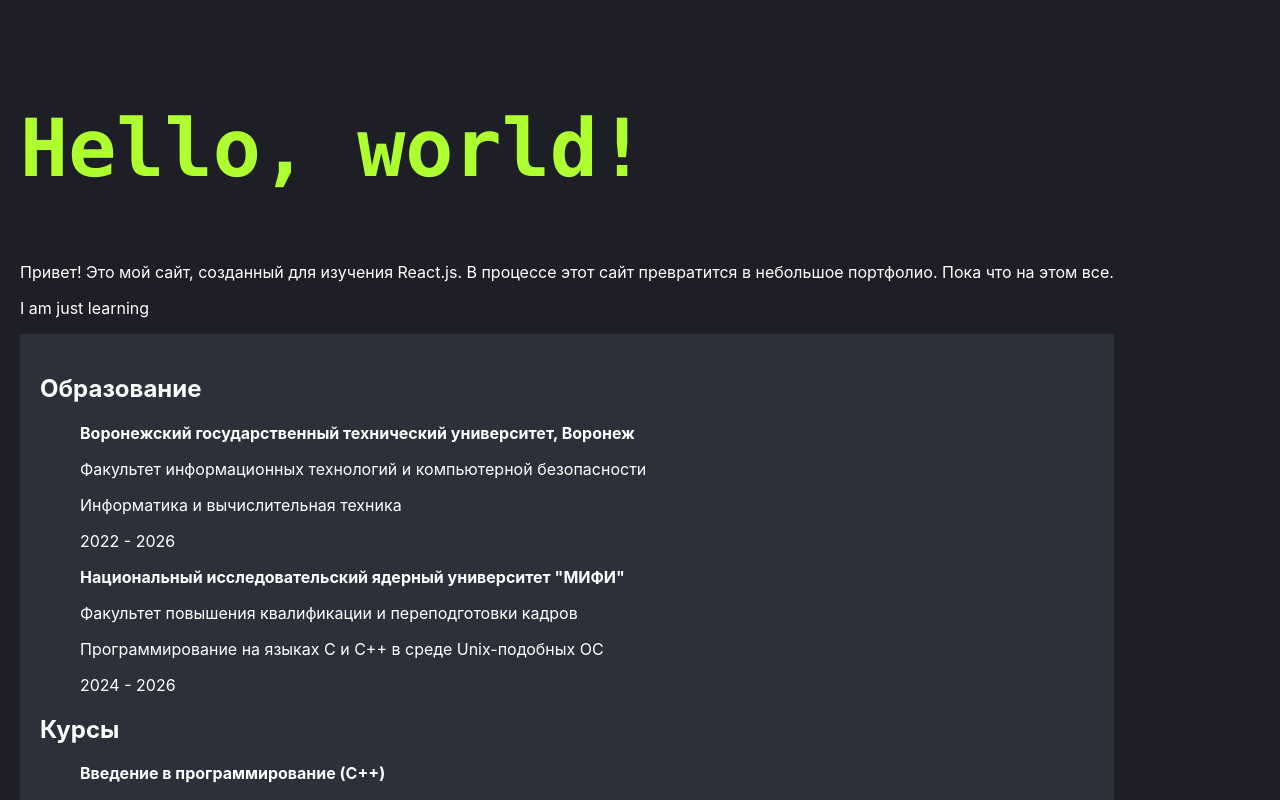
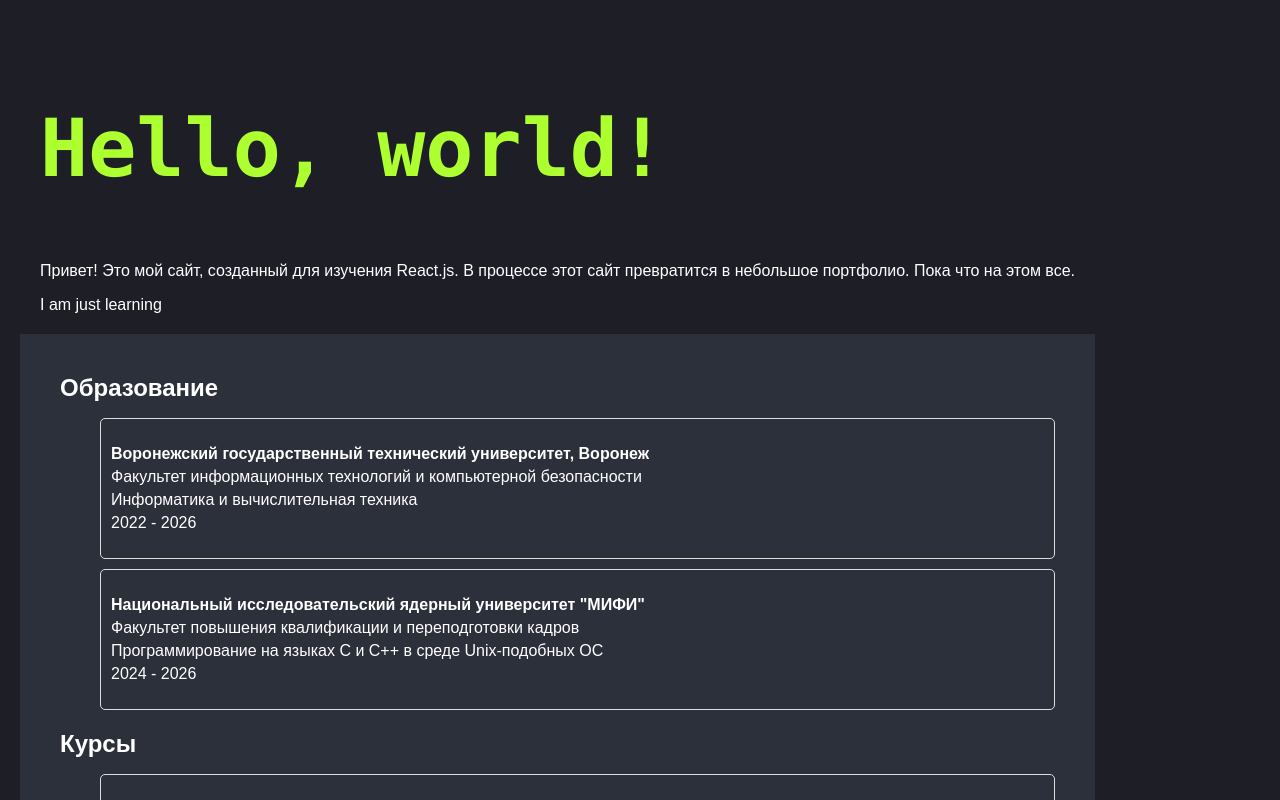
Before and after one commit to lyacsevna/AboutMe, a React (Create React App) app: page / in a window 1280 px wide. Shown: the top 800 px of the page. Built offline with nearby package versions, Linux system fonts and the light colour scheme.

Commit message:
edit education style

```diff
--- a/src/App.css
+++ b/src/App.css
@@ -17,6 +17,15 @@ body {
   'Ubuntu', 'Cantarell', 'Fira Sans', 'Droid Sans', 'Helvetica Neue',
   sans-serif;
 
+}
+
+section {
+  margin: 20px;
+  font-family: Arial, sans-serif;
+}
+
+h2 {
+  margin-bottom: 10px;
 }
 
 .projects_container {
--- a/src/components/education.js
+++ b/src/components/education.js
@@ -1,37 +1,38 @@
 import React from "react";
+import '../styles/edu.css';
 import { courses, education } from "../data";
 
 function UniversityEdu({ university, faculty, specialty, years }) {
   function handleClick() {
-    localStorage.setItem('auth-time', new Date())
+    localStorage.setItem('auth-time', new Date());
   }
 
   return (
-    <div onClick={handleClick}>
+    <div className="edu-item" onClick={handleClick}>
       <p>
         <strong>{university}</strong>
-        <p>{faculty}</p>
-        <p>{specialty}</p>
-        <p>{years}</p>
+        <span>{faculty}</span>
+        <span>{specialty}</span>
+        <span>{years}</span>
       </p>
     </div>
-  )
+  );
 }
 
 function CoursesEdu({ title, organization, years }) {
   function handleClick() {
-      localStorage.setItem('auth-time', new Date())
+    localStorage.setItem('auth-time', new Date());
   }
 
   return (
-      <div onClick={handleClick}>
+    <div className="course-item" onClick={handleClick}>
       <p>
         <strong>{title}</strong>
-            <p>{organization}</p>
-            <p>{years}</p>
+        <span>{organization}</span>
+        <span>{years}</span>
       </p>
     </div>
-    )
+  );
 }
 
 const EducationSection = () => {
@@ -39,19 +40,19 @@ const EducationSection = () => {
     <section>
       <h2>Образование</h2>
       <ul>
-                { education.map (( edu ) => (
-                    <UniversityEdu key = { edu.university } {...edu}/>
+        {education.map((edu) => (
+          <UniversityEdu key={edu.university} {...edu} />
         ))}
       </ul>
 
       <h2>Курсы</h2>
       <ul>
         {courses.map((course) => (
-                    <CoursesEdu key={ course.title} {...course}/>
+          <CoursesEdu key={course.title} {...course} />
         ))}
       </ul>
     </section>
-    )
+  );
 }
 
 export default EducationSection;
--- /dev/null
+++ b/src/styles/edu.css
@@ -0,0 +1,19 @@
+.edu-item, .course-item {
+    padding: 10px;
+    margin: 10px 0;
+    border: 1px solid #ddd;
+    border-radius: 5px;
+    transition: transform 0.3s, box-shadow 0.3s;
+    cursor: pointer;
+  }
+
+  .edu-item:hover, .course-item:hover {
+    transform: scale(1.05);
+    box-shadow: 0 4px 15px rgba(0, 0, 0, 0.2);
+  }
+
+  span {
+    display: block;
+    color: white;
+    margin-top: 5px;
+  }
```
Also changed, not shown: src/styles/aboutme.css (added), src/styles/projects.css (added). Lines whose indentation alone changed are shown as unchanged.
